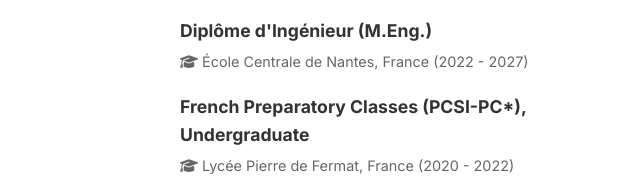
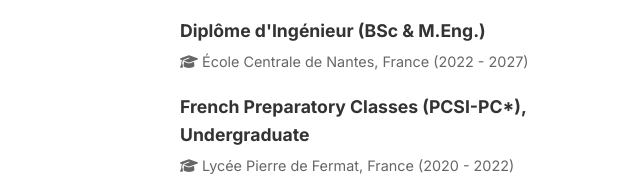
Before and after one commit to Noambsf/noambsf.github.io, a plain HTML site: page index.html in a window 1280 px wide. Shown: the part 595-775 px from the top of the page, 640-1280 px from the left. Drawn offline with Linux system fonts and the light colour scheme.

Commit message:
Update degree title from M.Eng. to BSc & M.Eng.

```diff
--- a/index.html
+++ b/index.html
@@ -247,7 +247,7 @@
                         <div class="meta"><i class="fas fa-graduation-cap"></i> PSL University, France (2024 - 2025)</div>
                     </div>
                     <div class="timeline-item">
-                        <h4>Diplôme d'Ingénieur (M.Eng.)</h4>
+                        <h4>Diplôme d'Ingénieur (BSc & M.Eng.)</h4>
                         <div class="meta"><i class="fas fa-graduation-cap"></i> École Centrale de Nantes, France (2022 - 2027)</div>
                     </div>
                     <div class="timeline-item">
```
